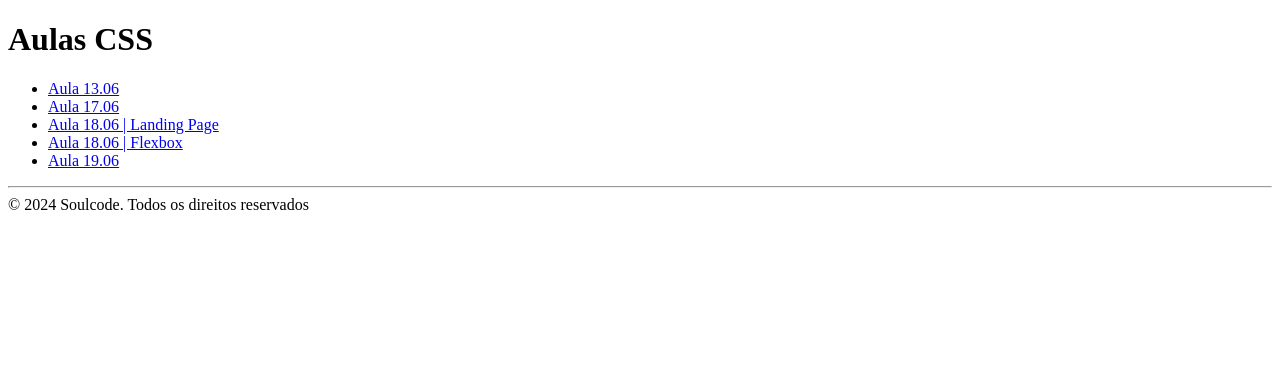
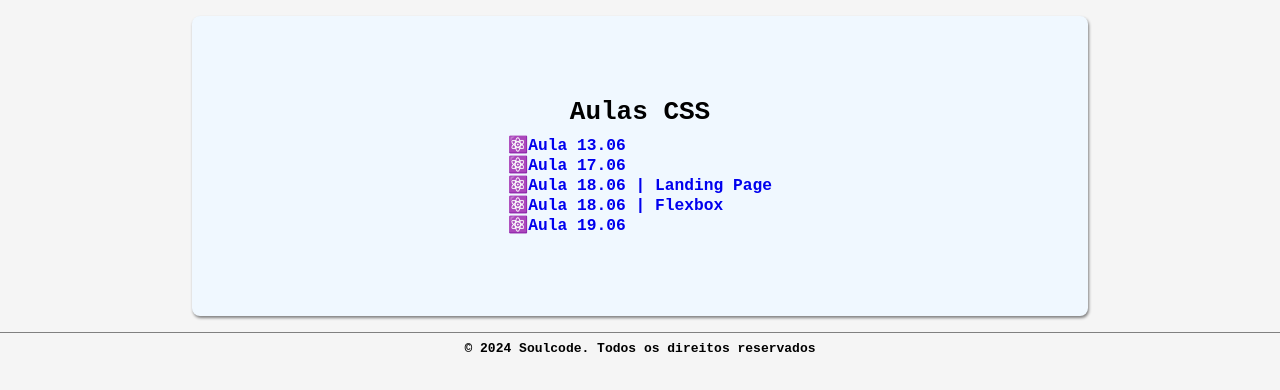
Before and after one commit to almir-soulcode/RN2-CSS, a plain HTML site: page index.html in a window 1280 px wide. Drawn offline with Linux system fonts and the light colour scheme.

Commit message:
Correção de erros

```diff
--- a/index.html
+++ b/index.html
@@ -3,6 +3,7 @@
     <head>
         <meta charset="UTF-8" />
         <title>Aulas CSS - Soulcode</title>
+        <link rel="stylesheet" href="styles.css">
     </head>
     <body>
         <main>
--- a/styles.css
+++ b/styles.css
@@ -1,4 +1,4 @@
-Hastebin
+
 * {
     box-sizing: border-box;
     margin: 0;
@@ -54,4 +54,3 @@ a::before {
 a:hover {
     color: #d9b800;
 }
-For immediate assistance, please email our customer support: support@toptal.com
```
